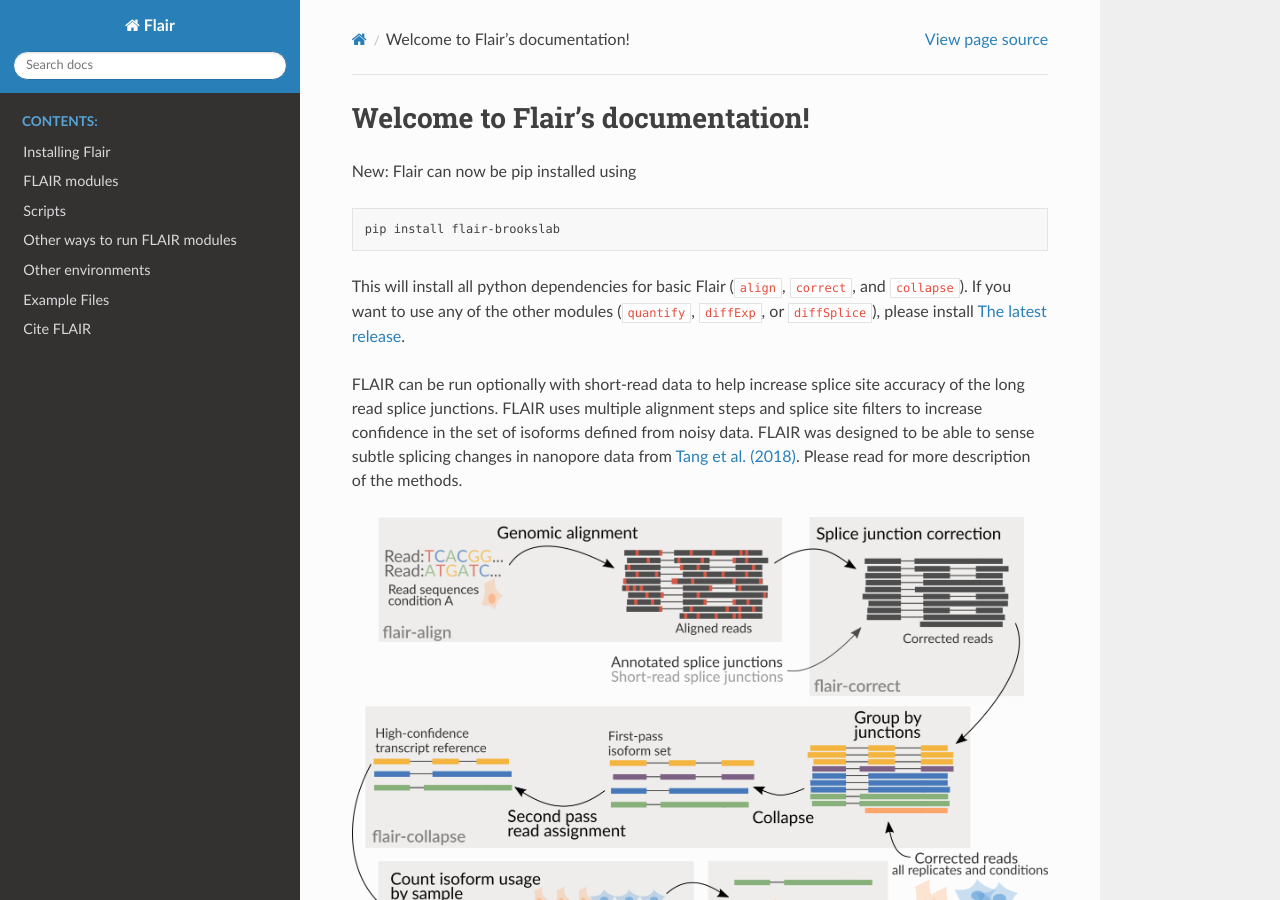
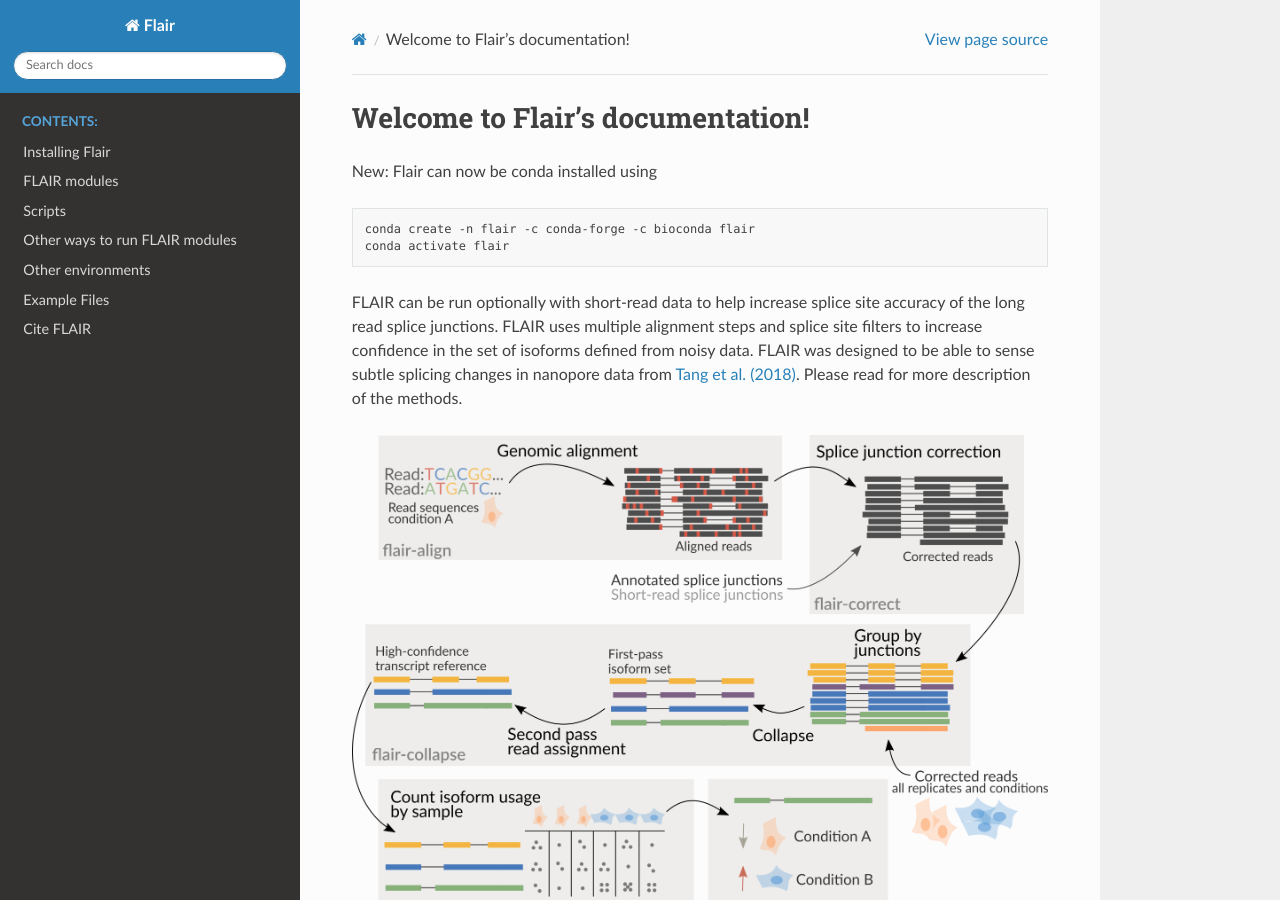
Before and after one commit to BrooksLabUCSC/flair, a Sphinx documentation site: the page built from docs/source/index.rst, in a window 1280 px wide and 900 px high. Built offline with Sphinx 7.4.7 and the Read the Docs theme 2.0.0, drawn with Linux system fonts in a browser that asks for light colours.

Commit message:
debug code statements in docs

```diff
--- a/docs/source/index.rst
+++ b/docs/source/index.rst
@@ -6,16 +6,13 @@
 Welcome to Flair's documentation!
 =================================
 
-New: Flair can now be pip installed using
+New: Flair can now be conda installed using
 
 .. code:: sh
 
-   pip install flair-brookslab
+   conda create -n flair -c conda-forge -c bioconda flair
+   conda activate flair
 
-This will install all python dependencies for basic Flair (``align``,
-``correct``, and ``collapse``). If you want to use any of the other
-modules (``quantify``, ``diffExp``, or ``diffSplice``), please install
-`The latest release <https://github.com/BrooksLabUCSC/flair/releases>`_.
 
 FLAIR can be run optionally with short-read data to help increase splice
 site accuracy of the long read splice junctions. FLAIR uses multiple
--- a/docs/source/other_environments.rst
+++ b/docs/source/other_environments.rst
@@ -4,7 +4,8 @@
 The easiest way to install Flair and all of its dependencies is via conda:
 
 .. code:: sh
-      conda create -n flair -c conda-forge -c bioconda flair
+
+   conda create -n flair -c conda-forge -c bioconda flair
    conda activate flair
    flair [align/correct/...]
 
--- a/docs/source/requirements.rst
+++ b/docs/source/requirements.rst
@@ -4,8 +4,10 @@
 The easiest way to install Flair and all of its dependencies is via conda:
 
 .. code:: sh
-      conda create -n flair -c conda-forge -c bioconda flair
+
+   conda create -n flair -c conda-forge -c bioconda flair
    conda activate flair
    flair [align/correct/...]
 
+
 For other methods, please see the Other environments section
```
